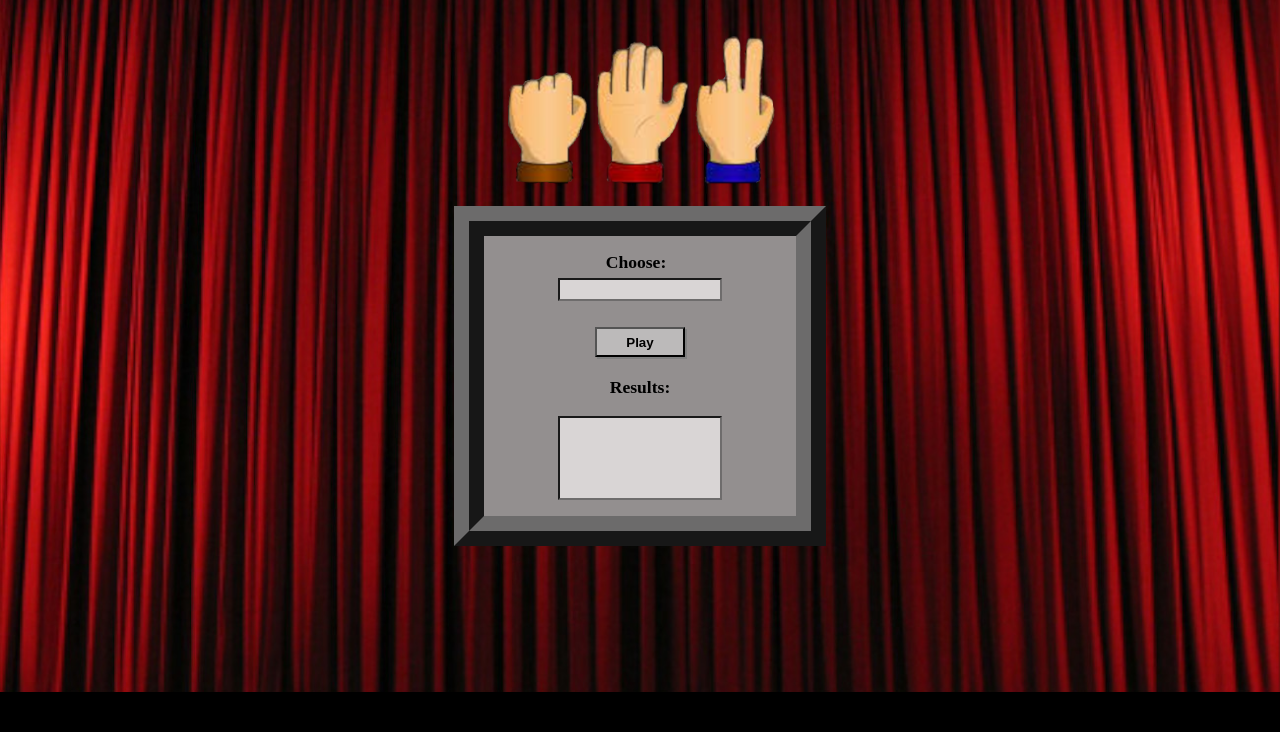
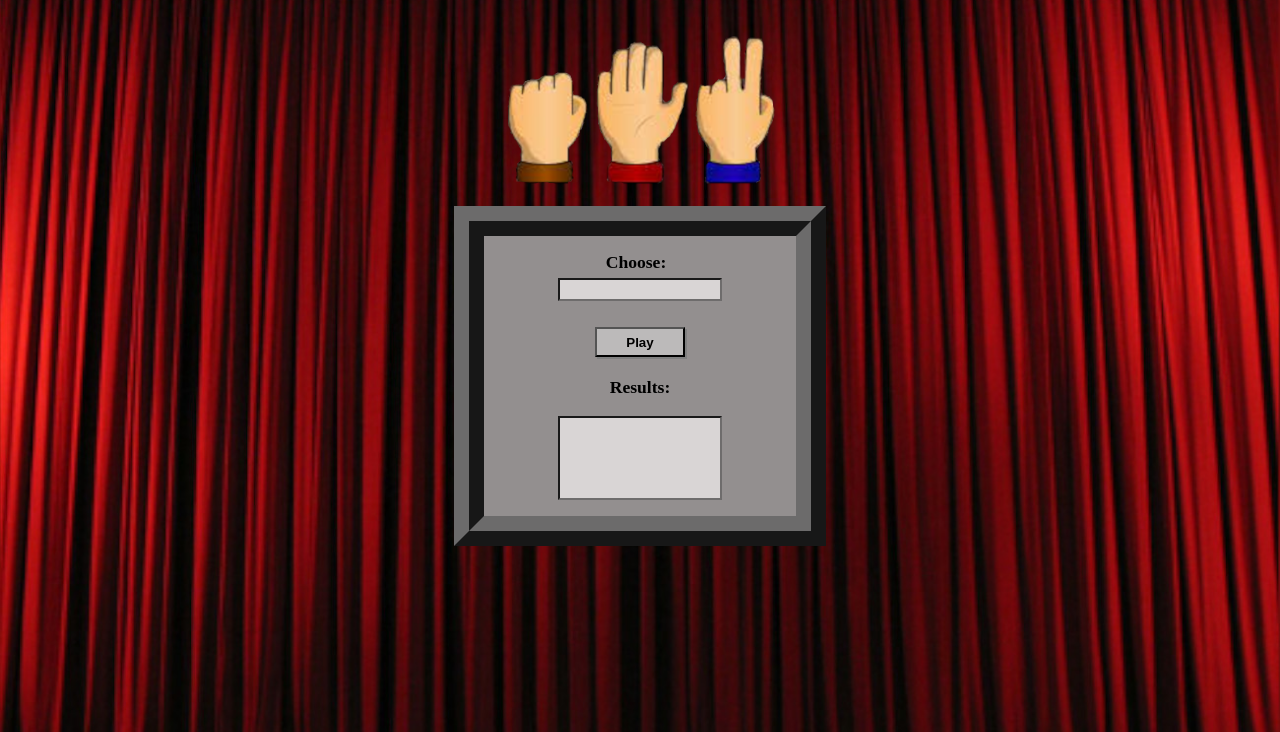
Before and after one commit to cerebralsilage/RockPaperScissors, a plain HTML site: page index.html in a window 1280 px wide. Shown: the part 148-880 px from the top of the page. Before the commit the page ends 840 px from the top, so only its background shows below. Drawn offline with Linux system fonts and the light colour scheme; a web font is replaced by a local one.

Commit message:
Update styles.css
update

```diff
--- a/css/styles.css
+++ b/css/styles.css
@@ -11,7 +11,7 @@ body {
   background-image: url("../assets/pics/curtain-large.jpg");
   background-size: cover;
   background-position: center center;
-  height: 105vh;
+  height: 110vh;
   position: absolute;
   width: 100%;
 }
```
